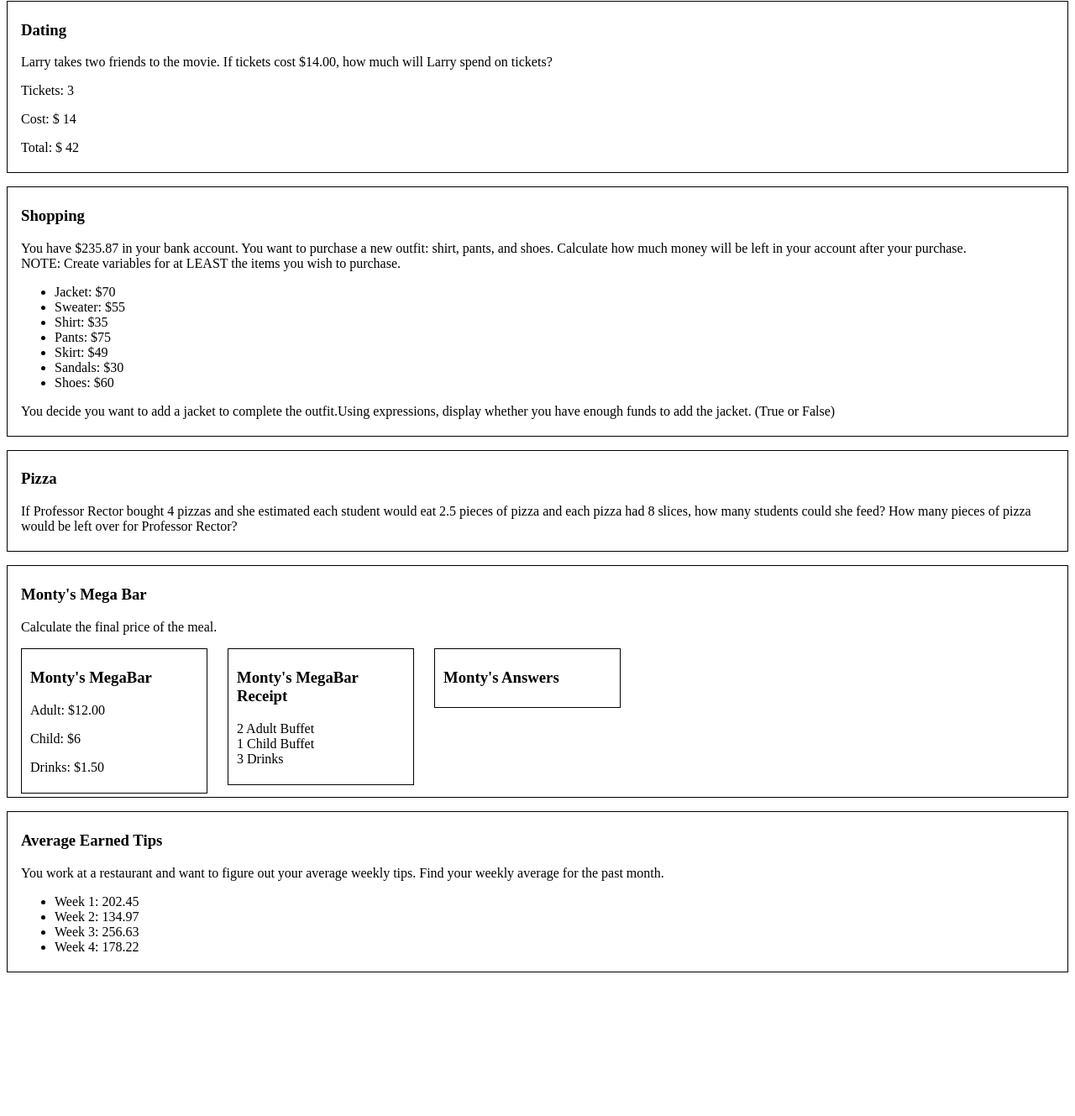
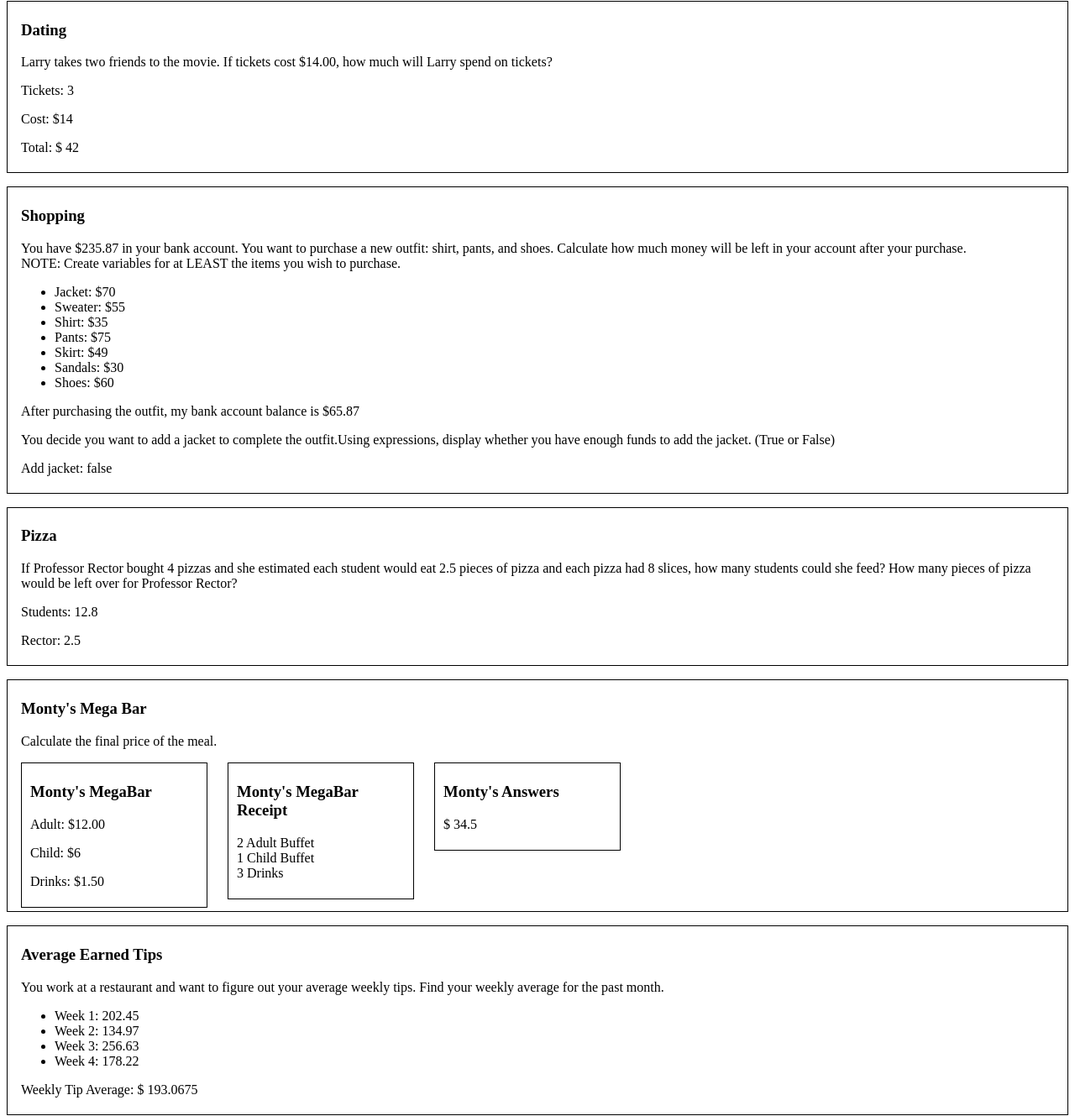
Before and after one commit to ToadM0de/N220, a plain HTML site: page homework-1/simpleCalculations.html in a window 1280 px wide. Shown: the part 113-1442 px from the top of the page at 84% size. Before the commit the page ends 1287 px from the top, so only its background shows below. Drawn offline with Linux system fonts and the light colour scheme.

Commit message:
woah I did it

```diff
--- a/homework-1/app.js
+++ b/homework-1/app.js
@@ -1,3 +1,35 @@
-document.getElementById("ticketNum").innerHTML += " 3";
-document.getElementById("ticketCost").innerHTML += " 14";
+document.getElementById("ticketNum").innerHTML += "3";
+document.getElementById("ticketCost").innerHTML += "14";
 document.getElementById("ttCost").innerHTML += 14 * 3;
+
+let banks = 235.87;
+banks -= 35;
+banks -= 75;
+banks -= 60;
+document.getElementById("bank").innerHTML +=
+  " After purchasing the outfit, my bank account balance is $" + banks;
+document.getElementById("addJacket").innerHTML += " Add jacket: " + !70;
+
+let kid = 4;
+kid *= 8;
+kid /= 2.5;
+document.getElementById("kidPizza").innerHTML += "Students: " + kid;
+let prof = 4;
+prof *= 8;
+prof /= 12.8;
+document.getElementById("profPizza").innerHTML += "Rector: " + prof;
+
+let receipt = 12;
+receipt *= 2;
+receipt += 6;
+receipt += 1.5;
+receipt += 1.5;
+receipt += 1.5;
+document.getElementById("Monty").innerHTML += "$ " + receipt;
+
+let tip = 202.45;
+tip += 134.97;
+tip += 256.63;
+tip += 178.22;
+tip /= 4;
+document.getElementById("tips").innerHTML += "Weekly Tip Average: $ " + tip;
--- a/homework-1/simpleCalculations.html
+++ b/homework-1/simpleCalculations.html
@@ -54,11 +54,11 @@
         <ul>
             <li>Jacket: $70</li>
             <li>Sweater: $55</li>
-            <li>Shirt: $35</li>
-            <li>Pants: $75</li>
+            <li id="shirt">Shirt: $35</li>
+            <li id="pants">Pants: $75</li>
             <li>Skirt: $49</li>
             <li>Sandals: $30</li>
-            <li>Shoes: $60</li>
+            <li id="shoes">Shoes: $60</li>
         </ul>
         <p id="bank"></p>
         <p>You decide you want to add a jacket to complete the outfit.Using expressions, display whether you have enough funds to add the jacket. (True or False)</p>
@@ -67,6 +67,7 @@
     <section>
         <h3>Pizza</h3>
         <p>If Professor Rector bought 4 pizzas and she estimated each student would eat 2.5 pieces of pizza and each pizza had 8 slices, how many students could she feed? How many pieces of pizza would be left over for Professor Rector?</p>
+        <p id="kidPizza"></p>
         <p id='profPizza'></p>
     </section>
     <section class="clearfix">
```
